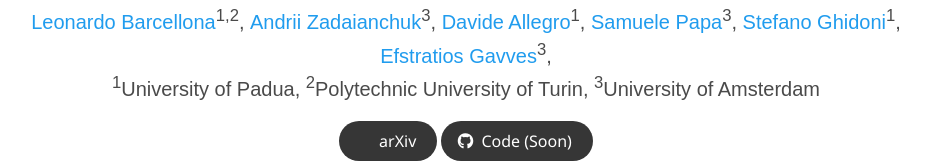
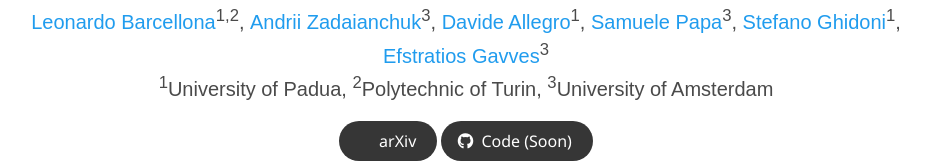
Before and after one commit to leobarcellona/DreamToManipulate, a plain HTML site: page index.html in a window 1280 px wide. Shown: the part 231-394 px from the top of the page, without its empty margins (174-1104 px from the left). Drawn offline with nearby package versions, Linux system fonts and the light colour scheme; some icons are missing; files whose address does not match are found by name; a web font is replaced by a local one.

Commit message:
First Commit

```diff
--- a/index.html
+++ b/index.html
@@ -53,13 +53,13 @@
               <a href="http://www.dei.unipd.it/~ghidoni/">Stefano Ghidoni</a><sup>1</sup>,
             </span>
              <span class="author-block">
-              <a href="https://www.egavves.com/">Efstratios Gavves</a><sup>3</sup>,
+              <a href="https://www.egavves.com/">Efstratios Gavves</a><sup>3</sup>
             </span>
           </div>
 
           <div class="is-size-5 publication-authors">
             <span class="author-block"><sup>1</sup>University of Padua,</span>
-            <span class="author-block"><sup>2</sup>Polytechnic University of Turin,</span>
+            <span class="author-block"><sup>2</sup>Polytechnic of Turin,</span>
             <span class="author-block"><sup>3</sup>University of Amsterdam</span>
           </div>
 
```
